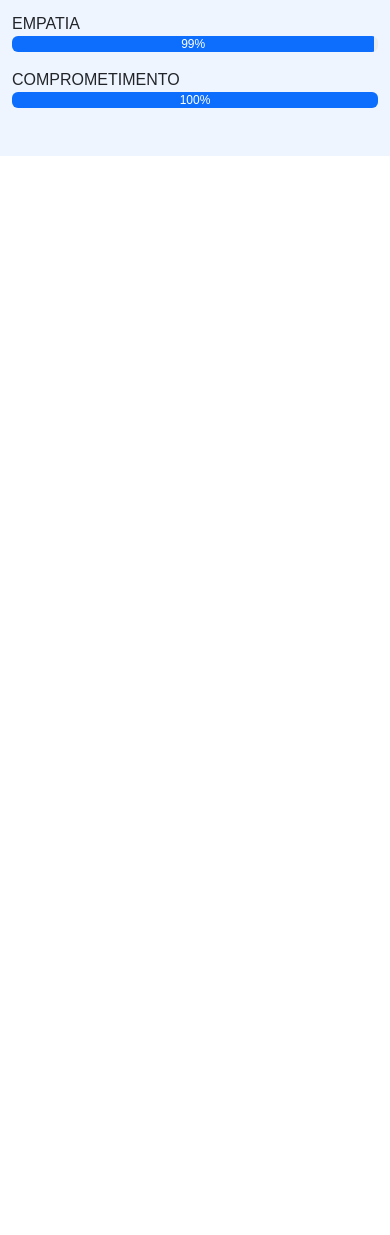
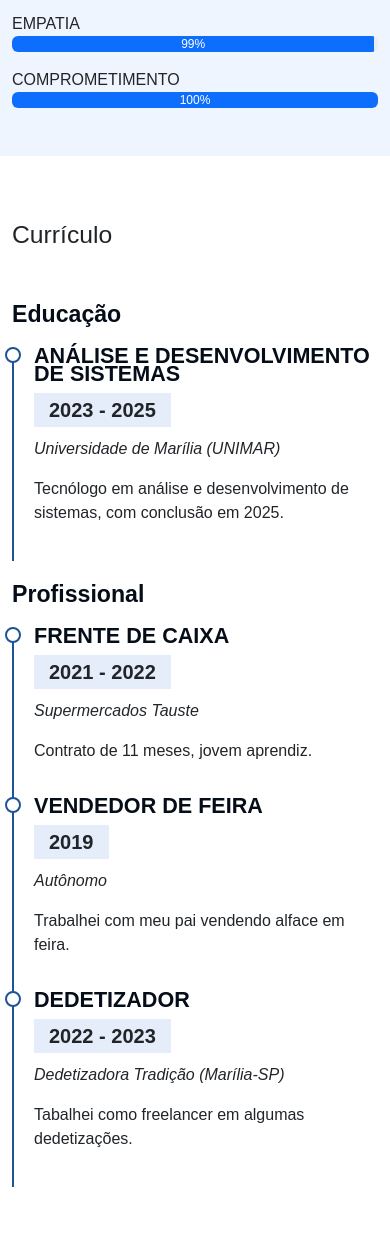
Before and after one commit to enricosotelo/portfolio-responsivo, a Flask app: page / in a window 390 px wide. Shown: the part 3422-4657 px from the top of the page. Before the commit the page ends 3578 px from the top, so only its background shows below. Run offline with Flask 3, Linux system fonts and the light colour scheme.

Commit message:
Seção currículo feita.

```diff
--- a/static/style.css
+++ b/static/style.css
@@ -196,3 +196,44 @@ i.menu-mobile {
 .section-bg{
     background-color: #eff5ff;
 }
+
+.cv .cv-title{
+    font-weight: 700;
+    margin-top: 20px;
+    margin-bottom: 20px;
+    color: #050d18;
+}
+.cv .cv-item{
+    padding: 0 0 20px 20px;
+    margin-top: -2px;
+    border-left: 2px solid #1f5297;
+    position: relative;
+}
+
+.cv .cv-item h4 {
+    line-height: 18px;
+    font-weight: 600;
+    text-transform: uppercase;
+    font-family: "Poppins", sans-serif;
+    color: #050d18;
+    margin-bottom: 10px;
+}
+.cv .cv-item h5 {
+    background: #e4edf9;
+    padding: 5px 15px;
+    display: inline-block;
+    font-weight: 600;
+    margin-bottom: 10px;
+}
+
+.cv .cv-item::before {
+    content: "";
+    position: absolute;
+    top: 0;
+    left: -9px;
+    width: 16px;
+    height: 16px;
+    border: 2px solid #1f5297;
+    background: #fff;
+    border-radius: 50%;
+}
--- a/templates/index.html
+++ b/templates/index.html
@@ -50,13 +50,11 @@
                     <a class="nav-link" href="#habilidades"> <i class="bi bi-card-checklist"></i> Habilidades</a>
                 </li>
                 <li class="nav-item">
-                    <a class="nav-link" href="#"> <i class="bi bi-file-earmark-text"></i> Currículo</a>
+                    <a class="nav-link" href="#curriculo"> <i class="bi bi-file-earmark-text"></i> Currículo</a>
+                </li>
                 </li>
                 <li class="nav-item">
-                    <a class="nav-link" href="#"> <i class="bi bi-collection-fill"></i> Portfólio</a>
-                </li>
-                <li class="nav-item">
-                    <a class="nav-link" href="#"> <i class="bi bi-envelope-at-fill"></i> Contato</a>
+                    <a class="nav-link" href="#contato"> <i class="bi bi-envelope-at-fill"></i> Contato</a>
                 </li>
             </ul>
         </nav>
@@ -234,6 +232,55 @@
 
 
         </section>
+
+
+        <section class="mt-5 cv" id="curriculo">
+
+            <div class="container pb-5">
+                <h2 class="pt-3 pb-4">Currículo</h2>
+
+                <div class="row">
+                    <div class="col-md-6">
+                        <h3 class="cv-title">Educação</h3>
+
+                        <div class="cv-item">
+                            <h4>Análise e desenvolvimento de sistemas</h4>
+                            <h5>2023 - 2025</h5>
+                            <p><em>Universidade de Marília (UNIMAR)</em></p>
+                            <p>Tecnólogo em análise e desenvolvimento de sistemas, com conclusão em 2025.</p>
+                        </div>
+
+
+
+                    </div>
+                    <div class="col-md-6">
+                        <h3 class="cv-title">Profissional</h3>
+                        <div class="cv-item">
+                            <h4>Frente de caixa</h4>
+                            <h5>2021 - 2022</h5>
+                            <p><em>Supermercados Tauste</em></p>
+                            <p>Contrato de 11 meses, jovem aprendiz.</p>
+                        </div>
+                        <div class="cv-item">
+                            <h4>Vendedor de feira</h4>
+                            <h5>2019</h5>
+                            <p><em>Autônomo</em></p>
+                            <p>Trabalhei com meu pai vendendo alface em feira.</p>
+                        </div>
+                        <div class="cv-item">
+                            <h4>Dedetizador</h4>
+                            <h5>2022 - 2023</h5>
+                            <p><em>Dedetizadora Tradição (Marília-SP)</em></p>
+                            <p>Tabalhei como freelancer em algumas dedetizações.</p>
+                        </div>
+                    </div>
+                </div>
+
+
+            </div>
+
+        </section>
+
     </main>
 
 
```
